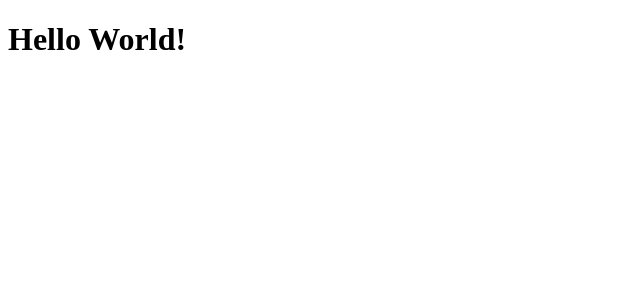
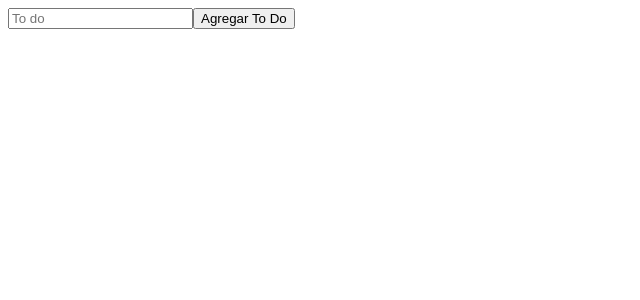
Before and after one commit to storres93/UTN_Workshop, a React app: page / in a window 1280 px wide. Shown: the top 300 px of the page, without its empty margins (0-640 px from the left). Built offline with nearby package versions, Linux system fonts and the light colour scheme.

Commit message:
feat(*): add input and button with alert

```diff
--- a/src/components/hello-world/index.js
+++ /dev/null
@@ -1,7 +0,0 @@
-import React from 'react';
-
-export default class HelloWorld extends React.Component {
-	render() {
-		return React.createElement('h1', null,'Hello World!');
-	}
-}
--- /dev/null
+++ b/src/components/todo-creator/index.jsx
@@ -0,0 +1,23 @@
+import React, {
+	Component
+} from 'react';
+
+export default class TodoCreator extends Component {
+
+	constructor(props) {
+		super(props);
+
+		this.handleClick = this.handleClick.bind(this);
+	}
+
+	handleClick() {
+		alert('Hola mundo');
+	}
+
+	render() {
+		return <div>
+			<input type="text" placeholder="To do" />
+			<button onClick={this.handleClick}>Agregar To Do</button>
+		</div>;
+	}
+}
--- a/src/index.js
+++ b/src/index.jsx
@@ -4,8 +4,8 @@ import {
 
 import React from "react";
 
-import HelloWorld from "./components/hello-world";
+import TodoCreator from "./components/todo-creator";
 
 const containerEl = document.getElementById("react-app");
 
-render(React.createElement(HelloWorld), containerEl);
+render(<TodoCreator />, containerEl);
--- a/webpack.config.js
+++ b/webpack.config.js
@@ -4,7 +4,7 @@ var webpack = require('webpack');
 module.exports = {
 	entry: [
 		'webpack-dev-server/client?http://localhost:8080',
-		'./src/index.js'
+		'./src/index.jsx'
 	],
 	plugins: [
 		new webpack.HotModuleReplacementPlugin()
```
